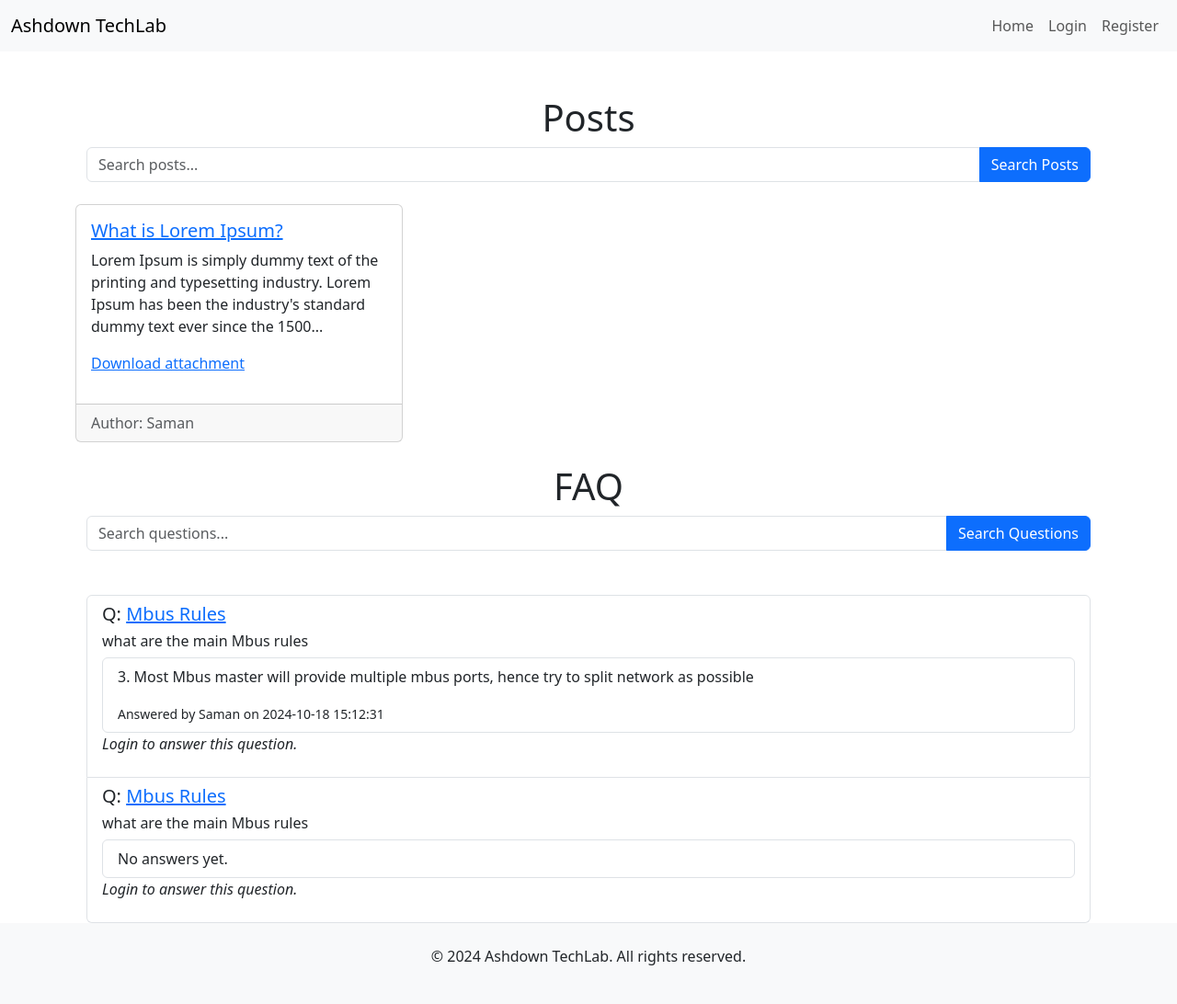
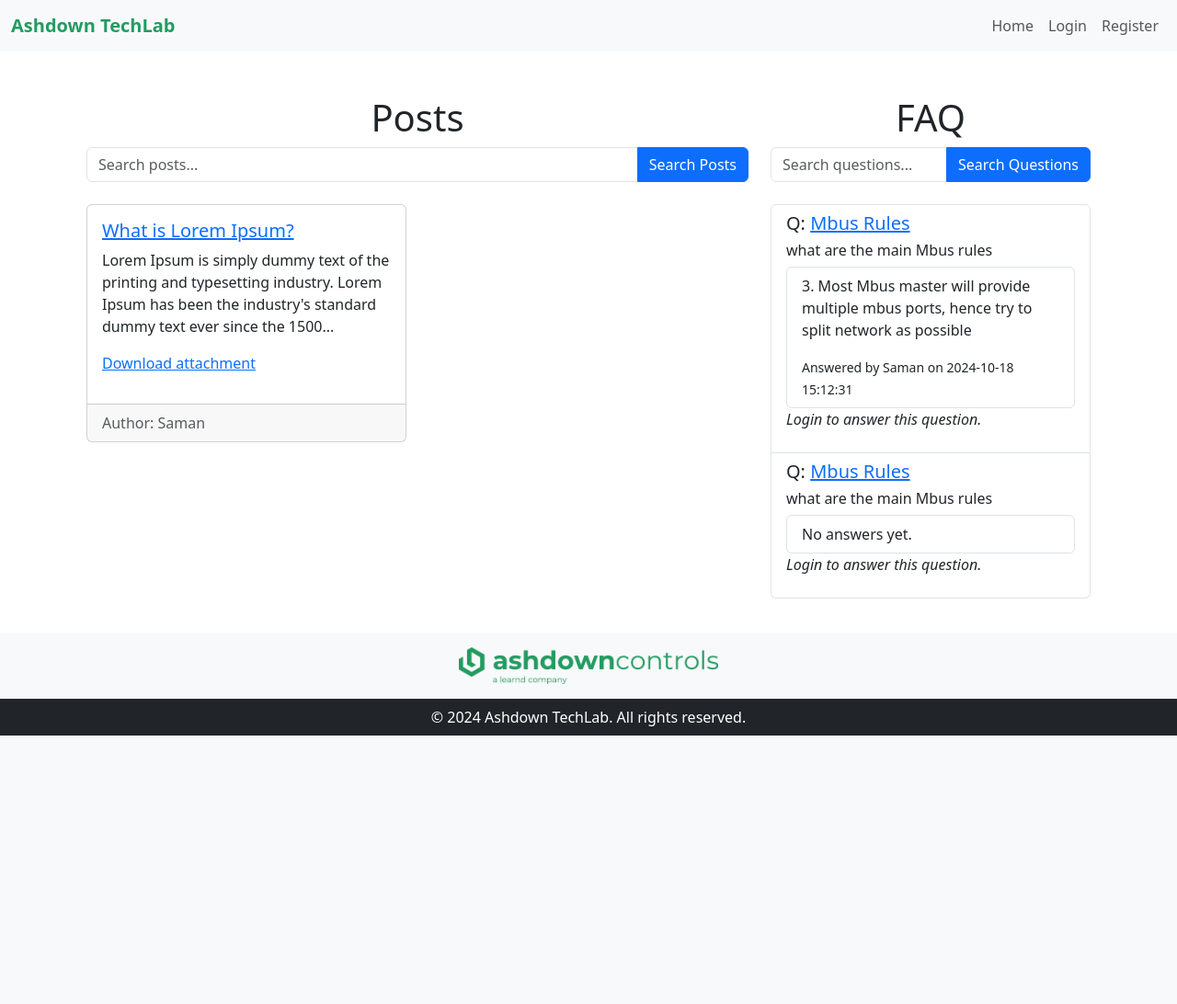
Before and after one commit to SamanGunasena/Ashdown_Tech, a Flask app: page / in a window 1280 px wide. Shown: the whole page at 92% size. After the commit the page ends 800 px from the top, so only its background shows below. Run offline with Flask 3, Linux system fonts and the light colour scheme; data comes from the database, SQL or seed files in the repository; both versions use the stored data as it was after the commit.

Commit message:
changes on home page

```diff
--- a/app.py
+++ b/app.py
@@ -204,13 +204,45 @@ def add_post():
         conn = get_db_connection()
         conn.execute('INSERT INTO posts (title, content, author, filename, show_author) VALUES (?, ?, ?, ?, ?)',
                      (title, content, current_user.firstname, filename, show_author))
+        post_id = conn.execute('SELECT last_insert_rowid()').fetchone()[0]  # Get the new post's ID
         conn.commit()
+
+        # Fetch all user emails from the database
+        users = conn.execute('SELECT email FROM users').fetchall()
         conn.close()
+
+        # Send email notification to all users
+        post_url = url_for('post_detail', post_id=post_id, _external=True)
+        send_new_post_notification(users, title, content, post_url)
 
         flash('Post added successfully!', 'success')
         return redirect(url_for('home'))
 
     return render_template('add_post.html', form=form)  # Pass the form to the template
+
+
+def send_new_post_notification(users, post_title, post_content, post_url):
+    """Send email notifications to all users about a new post."""
+    subject = "New Post Alert!"
+    sender = app.config['MAIL_DEFAULT_SENDER']
+
+    for user in users:
+        recipient = user['email']  # Assuming your query returns a dictionary with 'email' key
+        msg = Message(subject, recipients=[recipient], sender=sender)
+
+        msg.body = f"""Hello,
+
+A new post titled "{post_title}" has been added. Here's a preview:
+
+{post_content[:150]}...
+
+Read the full post here: {post_url}
+
+Best regards,
+Your Website Team
+"""
+        # Send the email
+        mail.send(msg)
 
 
 # admin dashboard routes
--- a/static/styles.css
+++ b/static/styles.css
@@ -7,3 +7,12 @@
     right: 30px; /* 30px from the right */
     z-index: 99; /* On top of other content */
 }
+
+.navbar-brand {
+    color: #239b61 !important; /* Apply green color to "Ashdown TechLab" */
+    font-weight: bold;          /* Make "Ashdown TechLab" bold */
+}
+
+.nav-link:hover {
+    color: #1e8b55 !important;   /* Optional: Darken the color on hover */
+}
--- a/templates/base.html
+++ b/templates/base.html
@@ -55,11 +55,17 @@
     </div>
 
     <!-- Footer -->
-    <footer class="bg-light text-center text-lg-start mt-auto"> <!-- mt-auto ensures footer stays at the bottom -->
-        <div class="container p-4">
-            <p class="text-center">© {{ current_year }} Ashdown TechLab. All rights reserved.</p>
-        </div>
-    </footer>
+    <footer class="bg-light text-center text-lg-start mt-auto">
+    <!-- Logo Centered -->
+    <div class="logo-container d-flex justify-content-center p-3">
+        <img src="{{ url_for('static', filename='images/ashdownlogo.png') }}" alt="Ashdown Logo" class="img-fluid" style="max-height: 40px;"> <!-- Adjust height as needed -->
+    </div>
+
+    <!-- Copyright Section with Black Border -->
+    <div class="container-fluid bg-dark text-white py-2"> <!-- Added bg-dark for black background and text-white for contrast -->
+        <p class="text-center mb-0">© {{ current_year }} Ashdown TechLab. All rights reserved.</p>
+    </div>
+</footer>
     <script>
         // Get the button
         var backToTopBtn = document.getElementById("backToTopBtn");
--- a/templates/home.html
+++ b/templates/home.html
@@ -3,25 +3,29 @@
 {% block title %}Home{% endblock %}
 
 {% block content %}
+<div class="container">
+    <div class="row">
+        <!-- Left Column for Posts (8 columns) -->
+        <div class="col-md-8">
             <h1 class="text-center">Posts</h1>
-    <div class="container">
             <form action="{{ url_for('search') }}" method="get" class="mb-4">
                 <div class="input-group mb-3">
                     <input type="text" name="query" class="form-control" placeholder="Search posts..." required>
                     <button type="submit" class="btn btn-primary">Search Posts</button>
                 </div>
             </form>
-    </div>
+
+            <!-- Posts Section -->
             <div class="row">
                 {% if posts %}
                     {% for post in posts %}
-                <div class="col-md-6 col-lg-4 mb-4">
+                        <div class="col-lg-6 mb-4">
                             <div class="card h-100">
                                 <div class="card-body">
                                     <h5 class="card-title">
                                         <a href="{{ url_for('post_detail', post_id=post.id) }}">{{ post.title|e }}</a>
                                     </h5>
-                            <p class="card-text">{{ post.content[:150]|e }}...</p>  <!-- Show first 150 characters -->
+                                    <p class="card-text">{{ post.content[:150]|e }}...</p> <!-- Show first 150 characters -->
                                     {% if post.filename %}
                                         <p><a href="{{ url_for('static', filename='uploads/' ~ post.filename) }}" download>Download attachment</a></p>
                                     {% endif %}
@@ -36,23 +40,27 @@
                     <p>No posts available at this time.</p>
                 {% endif %}
             </div>
+        </div>
 
+        <!-- Right Column for Questions and Answers (4 columns with a scroll bar) -->
+        <div class="col-md-4">
+            <div class="position-sticky" style="top: 20px; max-height: 80vh; overflow-y: auto;">
                 <h1 class="text-center">FAQ</h1>
-    <div class="container">
+
+                <!-- Search Questions -->
                 <form action="{{ url_for('q_search') }}" method="get" class="mb-4">
                     <div class="input-group">
                         <input type="text" name="query" class="form-control" placeholder="Search questions..." required>
                         <button type="submit" class="btn btn-primary">Search Questions</button>
                     </div>
                 </form>
-    </div>
-    <div class="container mt-5">
+
+                <!-- Questions and Answers List -->
                 {% if questions %}
                     <ul class="list-group">
                         {% for question in questions %}
                             <li class="list-group-item">
                                 <h5>Q: <a href="{{ url_for('question_detail', question_id=question.id) }}">{{ question['topic']|e }}</a></h5>
-
                                 <h6>{{ question['question']|e }}</h6>
 
                                 <!-- Display all answers related to the question -->
@@ -72,6 +80,7 @@
                                     {% endfor %}
                                 </ul>
 
+                                <!-- Answer Button -->
                                 {% if current_user.is_authenticated %}
                                     <a href="{{ url_for('answer_question', question_id=question['id']) }}" class="btn btn-sm btn-primary mt-2">Answer this Question</a>
                                 {% else %}
@@ -84,7 +93,12 @@
                     <p>No questions have been asked yet.</p>
                 {% endif %}
             </div>
+        </div>
+    </div>
+</div>
+
 <button onclick="topFunction()" id="backToTopBtn" class="btn btn-primary btn-lg" title="Go to top">
     <i class="bi bi-arrow-up"></i> <!-- Bootstrap icon -->
 </button>
+
 {% endblock %}
```
Also changed, not shown: site.db, static/images/ashdownlogo.png (added), 1 other file. Lines whose indentation alone changed are shown as unchanged.
